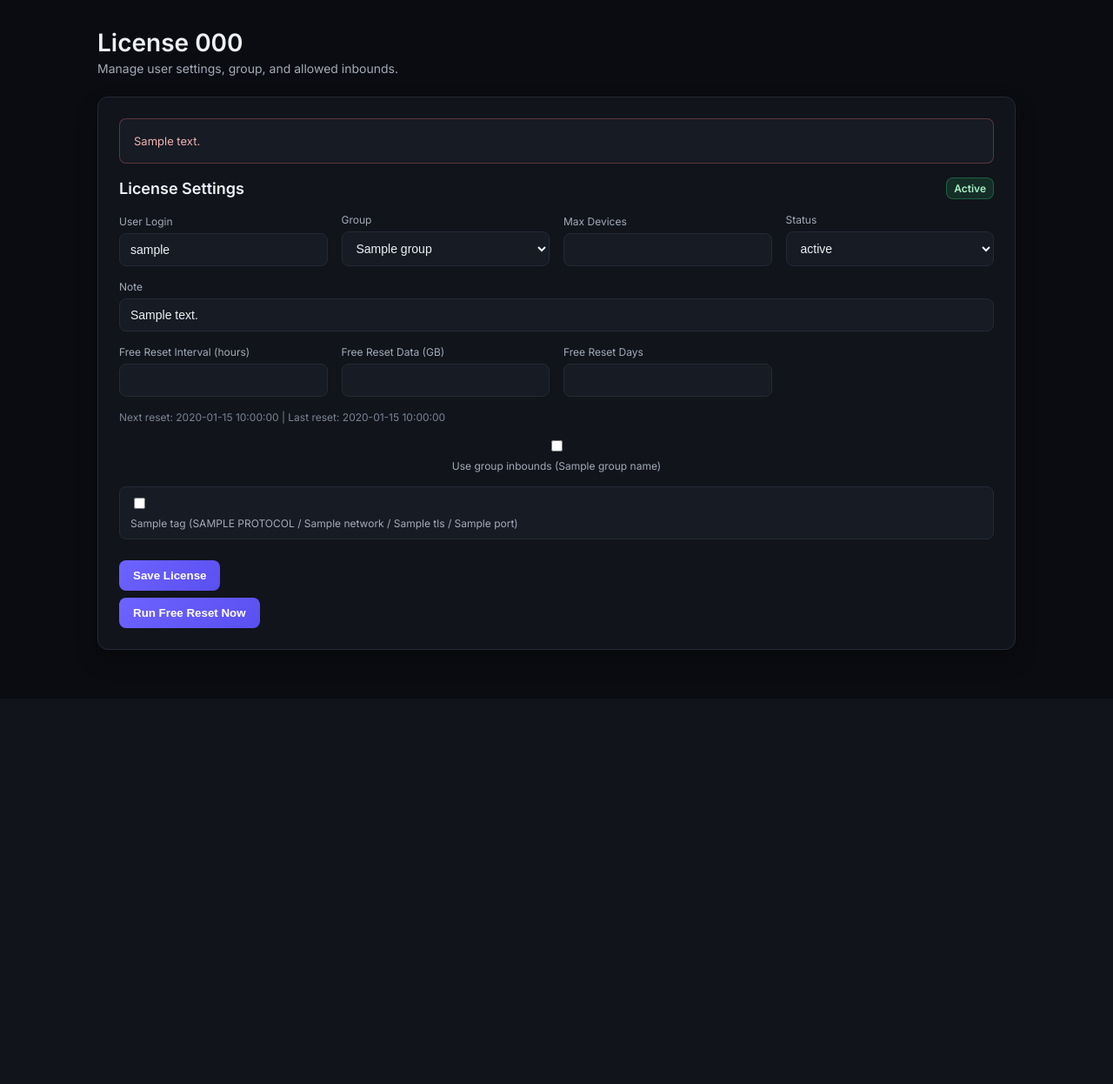
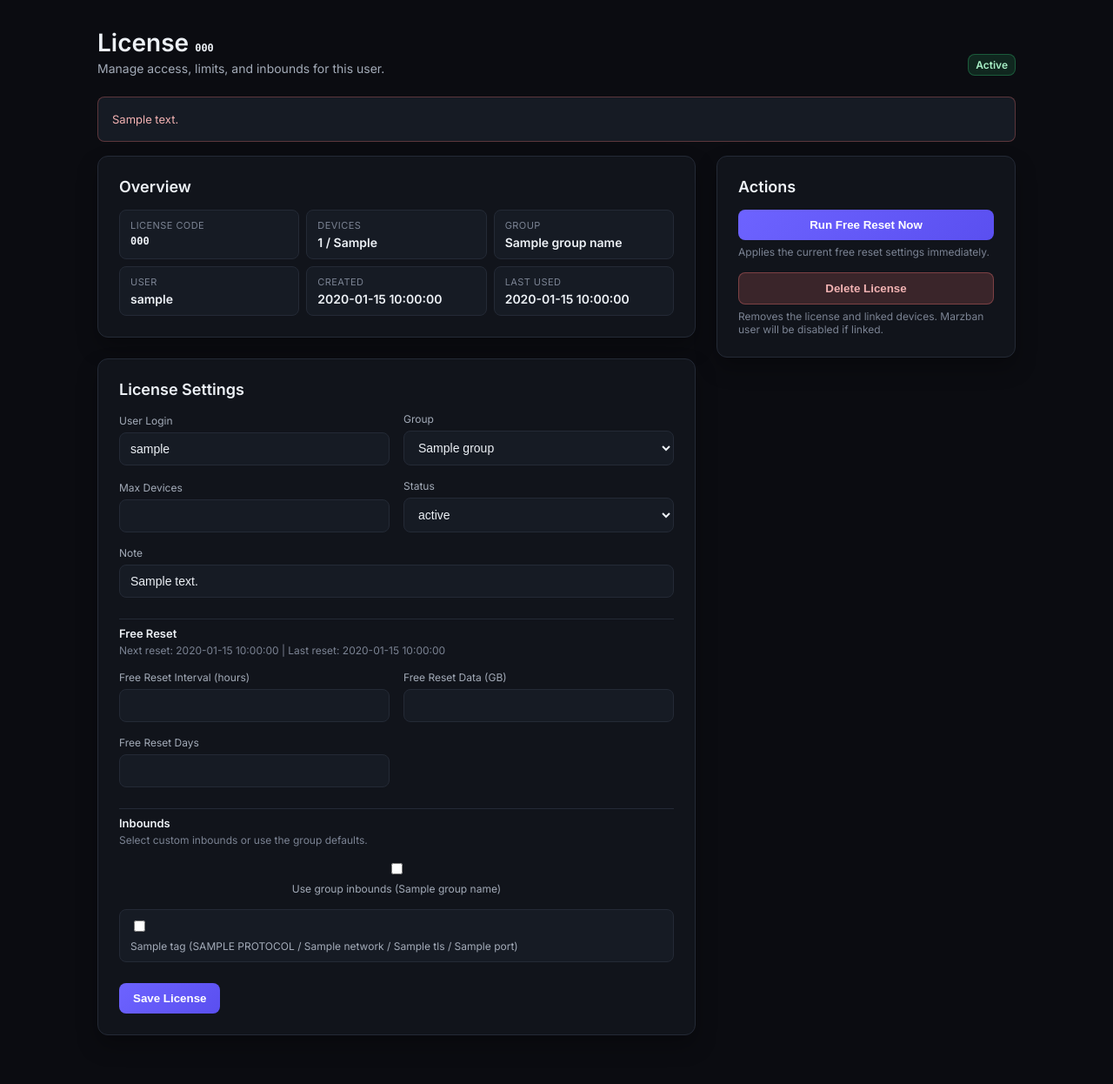
Before and after one commit to seyyed1332/apps, a FastAPI app: template app/templates/license_edit.html in a window 1280 px wide. Shown: the part 70-1316 px from the top of the page at 87% size. Before the commit the page ends 831 px from the top, so only its background shows below. Run offline with FastAPI, Linux system fonts and the light colour scheme; the template is opened without the code that fills it: most values are stand-ins (such as "Sample title", 1, 10 or a date in 2020).

Commit message:
Fix license page layout and add delete

```diff
--- a/app/main.py
+++ b/app/main.py
@@ -1065,6 +1065,7 @@ def edit_license(request: Request, code: str, _: str = Depends(require_admin)):
     license_row = get_license(code)
     if not license_row:
         raise HTTPException(status_code=404, detail="License not found")
+    device_count = count_devices_for_license(code)
     settings_data = get_settings()
     marzban_status = request.query_params.get("marzban", "")
     marzban_message = request.query_params.get("message", "")
@@ -1084,6 +1085,7 @@ def edit_license(request: Request, code: str, _: str = Depends(require_admin)):
             "request": request,
             "title": f"License {code}",
             "license": license_row,
+            "device_count": device_count,
             "groups": groups,
             "group_name": group_name,
             "marzban_status": marzban_status,
@@ -1178,6 +1180,43 @@ async def update_license(request: Request, code: str, _: str = Depends(require_a
         params = urllib.parse.urlencode({"marzban": marzban_status, "message": marzban_message})
         return RedirectResponse(url=f"/licenses/{code}?{params}", status_code=303)
     return RedirectResponse(url=f"/licenses/{code}", status_code=303)
+
+
+@app.post("/licenses/{code}/delete")
+def delete_license(code: str, _: str = Depends(require_admin)):
+    license_row = get_license(code)
+    if not license_row:
+        raise HTTPException(status_code=404, detail="License not found")
+
+    marzban_status = "ok"
+    marzban_message = ""
+    marzban_username = str(license_row.get("marzban_username") or "").strip()
+    if marzban_username:
+        settings_data = get_settings()
+        groups = get_groups()
+        group_allowed = get_group_allowed_map(groups)
+        group_name = license_row.get("group_name") or get_default_group_name(groups)
+        license_allowed = parse_allowed(license_row.get("allowed_inbounds"))
+        effective_tags = license_allowed or group_allowed.get(group_name, set())
+        ok, marzban_message = marzban_update_user(
+            settings_data,
+            marzban_username,
+            effective_tags,
+            "disabled",
+            str(license_row.get("note") or "").strip(),
+        )
+        marzban_status = "ok" if ok else "fail"
+
+    with get_db() as conn:
+        conn.execute("DELETE FROM devices WHERE license_code = ?", (code,))
+        conn.execute("DELETE FROM licenses WHERE code = ?", (code,))
+        conn.commit()
+
+    message = "License deleted."
+    if marzban_message:
+        message = f"{message} {marzban_message}"
+    params = urllib.parse.urlencode({"marzban": marzban_status, "message": message})
+    return RedirectResponse(url=f"/licenses?{params}", status_code=303)
 
 
 @app.post("/licenses/{code}/reset-free")
--- a/app/static/styles.css
+++ b/app/static/styles.css
@@ -137,6 +137,18 @@ body[data-menu-open="true"] .menu-panel {
   margin: 0 auto;
 }
 
+.split-grid {
+  display: grid;
+  grid-template-columns: minmax(0, 2fr) minmax(0, 1fr);
+  gap: var(--space-3);
+}
+
+.stack {
+  display: flex;
+  flex-direction: column;
+  gap: var(--space-3);
+}
+
 .page-head {
   display: flex;
   align-items: flex-end;
@@ -183,6 +195,32 @@ body[data-menu-open="true"] .menu-panel {
   border-radius: var(--radius-md);
   padding: var(--space-3);
   box-shadow: var(--shadow-card);
+}
+
+.meta-grid {
+  display: grid;
+  grid-template-columns: repeat(auto-fit, minmax(180px, 1fr));
+  gap: var(--space-1);
+}
+
+.meta-item {
+  background: var(--color-surface-2);
+  border: 1px solid var(--color-border);
+  border-radius: var(--radius-sm);
+  padding: 10px 12px;
+}
+
+.meta-label {
+  color: var(--color-text-subtle);
+  font-size: 11px;
+  text-transform: uppercase;
+  letter-spacing: 0.04em;
+}
+
+.meta-value {
+  margin-top: 4px;
+  font-size: 14px;
+  font-weight: 600;
 }
 
 .stat-card {
@@ -353,6 +391,25 @@ body[data-menu-open="true"] .menu-panel {
   box-shadow: 0 0 0 2px var(--color-primary-soft);
 }
 
+.form-section {
+  grid-column: 1 / -1;
+  margin-top: var(--space-1);
+  padding-top: var(--space-1);
+  border-top: 1px solid var(--color-border);
+}
+
+.section-title {
+  font-size: 13px;
+  font-weight: 600;
+  color: var(--color-text);
+}
+
+.section-note {
+  margin-top: 4px;
+  font-size: 12px;
+  color: var(--color-text-subtle);
+}
+
 .form-grid .span-2 {
   grid-column: 1 / -1;
 }
@@ -459,6 +516,17 @@ button.ghost {
   border: 1px solid var(--color-border-strong);
 }
 
+button.danger {
+  background: rgba(224, 107, 107, 0.2);
+  border: 1px solid rgba(224, 107, 107, 0.4);
+  color: #f2b3b3;
+}
+
+button.danger:hover {
+  filter: none;
+  background: rgba(224, 107, 107, 0.28);
+}
+
 .ghost-link {
   display: inline-flex;
   align-items: center;
@@ -552,6 +620,23 @@ button.ghost {
   font-weight: 600;
 }
 
+.action-list {
+  display: flex;
+  flex-direction: column;
+  gap: var(--space-2);
+}
+
+.action-row {
+  display: flex;
+  flex-direction: column;
+  gap: 6px;
+}
+
+.helper {
+  color: var(--color-text-subtle);
+  font-size: 12px;
+}
+
 @media (max-width: 900px) {
   .topbar {
     padding: var(--space-2);
@@ -573,6 +658,10 @@ button.ghost {
     flex-direction: column;
     align-items: flex-start;
   }
+
+  .split-grid {
+    grid-template-columns: 1fr;
+  }
 }
 
 @media (min-width: 901px) {
--- a/app/templates/license_edit.html
+++ b/app/templates/license_edit.html
@@ -2,20 +2,55 @@
 {% block content %}
 <section class="page-head">
   <div>
-    <h1>License {{ license.code }}</h1>
-    <p>Manage user settings, group, and allowed inbounds.</p>
+    <h1>License <span class="mono">{{ license.code }}</span></h1>
+    <p>Manage access, limits, and inbounds for this user.</p>
   </div>
+  <span class="status {{ license.status }}">{{ license.status }}</span>
 </section>
 
-<section class="card form-card">
 {% if marzban_message %}
 <div class="notice {% if marzban_status == 'ok' %}notice-success{% else %}notice-error{% endif %}">
   {{ marzban_message }}
 </div>
 {% endif %}
+
+<section class="split-grid">
+  <div class="stack">
+    <section class="card">
+      <div class="card-head">
+        <h2>Overview</h2>
+      </div>
+      <div class="meta-grid">
+        <div class="meta-item">
+          <div class="meta-label">License Code</div>
+          <div class="meta-value mono">{{ license.code }}</div>
+        </div>
+        <div class="meta-item">
+          <div class="meta-label">Devices</div>
+          <div class="meta-value">{{ device_count }} / {{ license.max_devices }}</div>
+        </div>
+        <div class="meta-item">
+          <div class="meta-label">Group</div>
+          <div class="meta-value">{{ group_name }}</div>
+        </div>
+        <div class="meta-item">
+          <div class="meta-label">User</div>
+          <div class="meta-value">{{ license.marzban_username or '-' }}</div>
+        </div>
+        <div class="meta-item">
+          <div class="meta-label">Created</div>
+          <div class="meta-value">{{ license.created_at }}</div>
+        </div>
+        <div class="meta-item">
+          <div class="meta-label">Last Used</div>
+          <div class="meta-value">{{ license.last_used_at or '-' }}</div>
+        </div>
+      </div>
+    </section>
+
+    <section class="card form-card">
       <div class="card-head">
         <h2>License Settings</h2>
-    <span class="status {{ license.status }}">{{ license.status }}</span>
       </div>
       <form class="form-grid" method="post" action="/licenses/{{ license.code }}">
         <label>
@@ -47,6 +82,13 @@
           <span>Note</span>
           <input type="text" name="note" value="{{ license.note or '' }}" />
         </label>
+
+        <div class="form-section">
+          <div class="section-title">Free Reset</div>
+          <div class="section-note">
+            Next reset: {{ license.free_next_reset_at or '-' }} | Last reset: {{ license.free_last_reset_at or '-' }}
+          </div>
+        </div>
         <label>
           <span>Free Reset Interval (hours)</span>
           <input type="number" name="free_reset_hours" min="0" value="{{ license.free_reset_hours or 0 }}" />
@@ -59,17 +101,16 @@
           <span>Free Reset Days</span>
           <input type="number" name="free_reset_days" min="0" value="{{ license.free_reset_days or 0 }}" />
         </label>
-    <div class="form-note span-2">
-      Next reset: {{ license.free_next_reset_at or '-' }} | Last reset: {{ license.free_last_reset_at or '-' }}
+
+        <div class="form-section">
+          <div class="section-title">Inbounds</div>
+          <div class="section-note">Select custom inbounds or use the group defaults.</div>
         </div>
-
         {% if marzban_inbounds %}
-    <div class="span-2">
-      <label class="checkbox">
+        <label class="checkbox span-2">
           <input type="checkbox" name="inherit_inbounds" {% if inherit_group %}checked{% endif %} />
           <span>Use group inbounds ({{ group_name }})</span>
         </label>
-    </div>
         <div class="inbound-column span-2">
           {% for inbound in marzban_inbounds %}
           <label class="inbound-pill">
@@ -86,7 +127,7 @@
           {% endfor %}
         </div>
         {% else %}
-    <div class="form-note span-2">
+        <div class="form-note">
           Run Marzban test in Settings to load inbounds.
         </div>
         {% endif %}
@@ -95,8 +136,30 @@
           <button type="submit">Save License</button>
         </div>
       </form>
-  <form class="form-actions" method="post" action="/licenses/{{ license.code }}/reset-free">
+    </section>
+  </div>
+
+  <div class="stack">
+    <section class="card">
+      <div class="card-head">
+        <h2>Actions</h2>
+      </div>
+      <div class="action-list">
+        <form class="action-row" method="post" action="/licenses/{{ license.code }}/reset-free">
           <button type="submit">Run Free Reset Now</button>
+          <div class="helper">Applies the current free reset settings immediately.</div>
         </form>
+        <form
+          class="action-row"
+          method="post"
+          action="/licenses/{{ license.code }}/delete"
+          onsubmit="return confirm('Delete this license? This cannot be undone.')"
+        >
+          <button type="submit" class="danger">Delete License</button>
+          <div class="helper">Removes the license and linked devices. Marzban user will be disabled if linked.</div>
+        </form>
+      </div>
+    </section>
+  </div>
 </section>
 {% endblock %}
```
Lines whose indentation alone changed are shown as unchanged.
